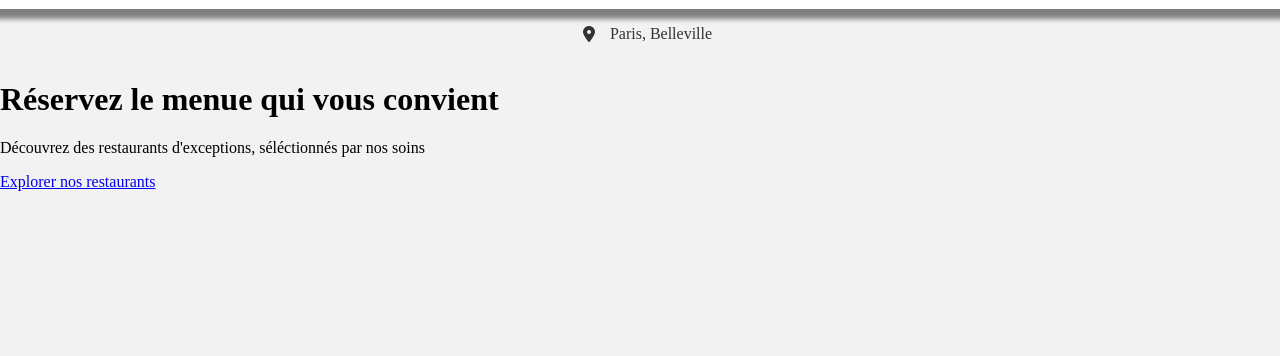
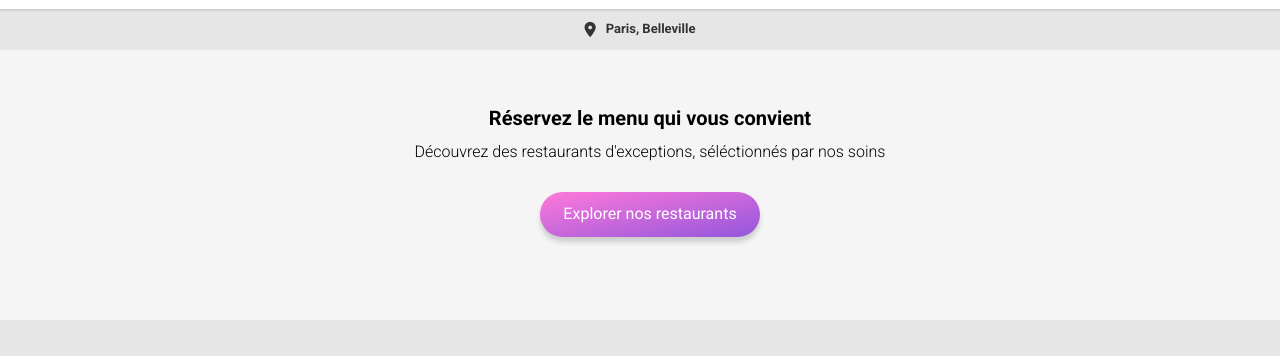
Before and after one commit to Amelibix/Projet-Ohmyfood-, a website: page index.html in a window 1280 px wide. Shown: the part 41-397 px from the top of the page. Drawn offline with Linux system fonts and the light colour scheme; a web font is replaced by a local one.

Commit message:
installation du bouton commande

```diff
--- a/index.html
+++ b/index.html
@@ -39,9 +39,14 @@
         </div>
 
         <section>
-            <h1>Réservez le menue qui vous convient</h1>
-            <p>Découvrez des restaurants d'exceptions, séléctionnés par nos soins</p>
-            <a href="#">Explorer nos restaurants</a>
+            <div class="container_reservez">
+
+                <h1>Réservez le menu qui vous convient</h1>
+                <p>Découvrez des restaurants d'exceptions, séléctionnés par nos soins</p>
+
+                <button class="btn_commande" type="button">Explorer nos restaurants</button>
+
+            </div>
         </section>
     </main>
 
--- a/sass/layout/_header.scss
+++ b/sass/layout/_header.scss
@@ -1,7 +1,7 @@
 header {
     .logo {
         @include part_logo;
-        box-shadow: 0 5px 5px 5px $color-grey;
+        box-shadow: 0 2px 2px 0 lighten($color-grey, 30%);
         background-color: white;
     }
 }
--- a/sass/page/_home.scss
+++ b/sass/page/_home.scss
@@ -1,4 +1,4 @@
-.loading {
+/*.loading {
     display: flex;
     align-items: center;
     position: fixed;
@@ -45,20 +45,46 @@
             box-shadow: -24px 0 #FFF, 24px 0 $primarycolor;
         }
     }
-}
+}*/
 
 main {
     .part_localisation {
         @include centre;
-
         color: lighten(black, 20%);
+        font-weight: bolder;
+        font-size: 13px;
 
         .fa-location-dot {
-            margin: 15px;
+            margin-right: 10px;
+            font-size: 15px;
         }
     }
 }
 
 body {
-    background-color: #f2f2f2;
+    background-color: lighten($color-grey, 40%);
+    @include police-texte;
 }
+
+section {
+    .container_reservez {
+        @include centre;
+        @include background-grey;
+        flex-direction: column;
+        height: 270px;
+        padding-left: 20px;
+    }
+
+    & h1 {
+        font-size: 20px;
+    }
+
+    & p {
+        font-weight: 300;
+        margin: 0 0 30px 0;
+    }
+}
+
+.btn_commande {
+    @include btn_commande;
+}
--- a/sass/utils/_mixins.scss
+++ b/sass/utils/_mixins.scss
@@ -2,8 +2,15 @@
      display: flex;
      justify-content: center;
      align-items: center;
-     width: 100%;
+     text-align: center;
+ }
 
+ @mixin background-grey {
+     background-color: lighten($color-grey, 46%)
+ }
+
+ @mixin police-texte {
+     font-family: 'Roboto', cursive;
  }
 
  @mixin part_logo {
@@ -19,3 +26,17 @@
          height: 25px;
      }
  }
+
+ @mixin btn_commande {
+     text-align: center;
+     color: white;
+     background-color: $primarycolor;
+     margin-bottom: 40px;
+     width: 220px;
+     height: 45px;
+     cursor: pointer;
+     border-radius: 40px;
+     box-shadow: 0 5px 5px 0 lighten($color-grey, 30%);
+     background-image: linear-gradient(to bottom right, $secondarycolor, $primarycolor);
+     border: lighten($color-grey, 46%);
+ }
```
Also changed, not shown: css/style.css, 3 other files.
